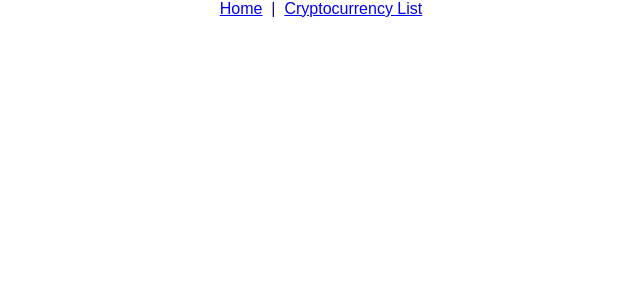
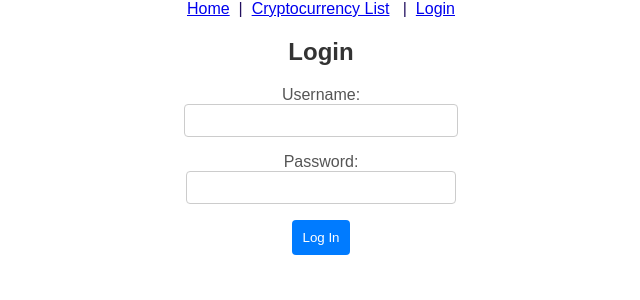
Before and after one commit to bayrichie707/CST438-Final-frontend, a React (Create React App) app in the folder my-react-app/: page /login in a window 1280 px wide. Shown: the top 300 px of the page, without its empty margins (319-959 px from the left). Built offline with nearby package versions, Linux system fonts and the light colour scheme.

Commit message:
Implemented login page, click coin name for coin description in cryptoList page

```diff
--- a/my-react-app/src/App.css
+++ b/my-react-app/src/App.css
@@ -44,40 +44,3 @@ body {
     transform: rotate(360deg);
   }
 }
-
-/* FetchCoins Table styling */
-/* .coin-table {
-  width: 100%;
-  border-collapse: collapse;
-  margin: 10px;
-}
-
-.coin-table th, .coin-table td {
-  border: 1;
-} */
-
-/* FetchCoins.css */
-
-/* Style the table */
-table {
-    width: 80%;
-    border-collapse: collapse;
-    margin: 0 auto;
-  }
-
-th, td {
-    border: 1px solid #060606;
-    padding: 8px;
-    text-align: center;
-  }
-
-th {
-    background-color: #f2f2f2;
-  }
-
-  /* Style the coin images */
-  .coin-image {
-    width: 32px;
-    height: 32px;
-    object-fit: cover;
-  }
--- a/my-react-app/src/App.js
+++ b/my-react-app/src/App.js
@@ -3,6 +3,7 @@ import './App.css';
 import {BrowserRouter, Routes, Route, Link} from 'react-router-dom';
 import CryptoList from './components/CryptoList';
 import Home from './components/Home';
+import Login from './components/Login';
 
 function App() {
   return (
@@ -27,13 +28,22 @@ function App() {
           <Link to="/">Home</Link>{' '}
           &nbsp;|&nbsp;&nbsp;
           <Link to="/cryptos">Cryptocurrency List</Link>{' '}
+          &nbsp; |&nbsp;&nbsp;
+          <Link to="/login">Login</Link>{' '}
           <Routes>
             <Route path="/" component={Home}/>
             <Route path="/cryptos" element={<CryptoList />} />
+            <Route path="/login" element={<Login />} />
           </Routes>
         </div>
       </BrowserRouter>
+      {/* <div>
+        <Login />
+      </div> */}
     </div>
+
+
+
 
 
   );
--- /dev/null
+++ b/my-react-app/src/Login.css
@@ -0,0 +1,59 @@
+/* src/components/Login.css */
+
+/* body {
+    font-family: 'Arial', sans-serif;
+    margin: 0;
+    padding: 0;
+    display: flex;
+    align-items: center;
+    justify-content: center;
+    height: 100vh;
+    background-color: #f4f4f4;
+  }
+
+  .login-container {
+    background-color: #fff;
+    box-shadow: 0px 0px 10px rgba(0, 0, 0, 0.1);
+    padding: 20px;
+    border-radius: 8px;
+    width: 300px;
+    text-align: center;
+  }
+   */
+  h2 {
+    color: #333;
+  }
+
+  form {
+    display: flex;
+    flex-direction: column;
+    align-items: center;
+  }
+
+  label {
+    margin-bottom: 8px;
+    color: #555;
+  }
+
+  input {
+    padding: 8px;
+    margin-bottom: 16px;
+    width: 100%;
+    box-sizing: border-box;
+    border: 1px solid #ccc;
+    border-radius: 4px;
+  }
+
+  button {
+    padding: 10px;
+    background-color: #007bff;
+    color: #fff;
+    border: none;
+    border-radius: 4px;
+    cursor: pointer;
+    transition: background-color 0.3s ease;
+  }
+
+  button:hover {
+    background-color: #0056b3;
+  }
--- /dev/null
+++ b/my-react-app/src/components/CoinDetails.js
@@ -0,0 +1,39 @@
+// CoinDetails.js
+import React, { useState, useEffect } from 'react';
+
+function CoinDetails({ coinId }) {
+  const [coinDetails, setCoinDetails] = useState({});
+  const [loading, setLoading] = useState(true);
+
+  useEffect(() => {
+    // Fetch detailed data for the selected coin
+    fetch(`https://api.coingecko.com/api/v3/coins/${coinId}`)
+      .then((response) => response.json())
+      .then((data) => {
+        setCoinDetails(data);
+        setLoading(false);
+        console.log(JSON.stringify(data));
+      })
+      .catch((error) => {
+        console.error('Error fetching coin details:', error);
+        setLoading(false);
+      });
+  }, [coinId]);
+
+  return (
+    <div>
+      {loading ? (
+        <p>Loading...</p>
+      ) : (
+        <div>
+          <h2>{coinDetails.name} ({coinDetails.symbol})</h2>
+          <p>Description: {coinDetails.description?.en || 'N/A'}</p>
+          <p>Market Cap: ${coinDetails.market_data?.marketcap?.usd || 'N/A'}</p>
+          {/* Add more details as needed */}
+        </div>
+      )}
+    </div>
+  );
+}
+
+export default CoinDetails;
--- a/my-react-app/src/components/FetchCoins.js
+++ b/my-react-app/src/components/FetchCoins.js
@@ -1,5 +1,7 @@
 import React, {useState, useEffect} from 'react';
-// import '../fetchCoins.css';
+import { Link, Route, Routes, useParams, useMatch } from 'react-router-dom';
+import '../fetchCoins.css';
+import CoinDetails from './CoinDetails';
 
 function FetchCoins() {
     const [data, setData] = useState([]);
@@ -20,13 +22,15 @@ function FetchCoins() {
         });
     }, []); // The empty array means this effect runs once, similar to componentDidMount
 
+    // const { path, url } = useMatch();
+
     return (
       <div>
         <h2>Data from API</h2>
         {loading ? (
           <p>Loading...</p>
         ) : (
-        <table>
+        <><table>
           <thead>
             <tr>
               <th>&nbsp;</th>
@@ -47,9 +51,10 @@ function FetchCoins() {
                 </td>
                 <td>{coin.market_cap_rank}</td>
                 <td>
-                    <a href={`/coin/${coin.id}`} style={{ textDecoration: 'underline' }}>
+                  {/* <Link to={`${url}/coin/${coin.id}`} style={{ textDecoration: 'underline' }}> */}
+                  <Link to={`https://api.coingecko.com/api/v3/coins/${coin.id}`} style={{ textDecoration: 'underline' }}>
                     {coin.name}
-                    </a>
+                  </Link>
                 </td>
                 <td>{coin.symbol}</td>
                 <td>${coin.current_price}</td>
@@ -60,6 +65,12 @@ function FetchCoins() {
             ))}
           </tbody>
         </table>
+        <Routes>
+          {/* <Route path={`${path}/coin/:coinId`}>
+            <CoinDetails />
+          </Route> */}
+        </Routes></>
+
         )}
       </div>
     );
--- /dev/null
+++ b/my-react-app/src/components/Login.js
@@ -0,0 +1,52 @@
+// src/components/Login.js
+import React, { useState } from 'react';
+import '../Login.css';
+
+function Login() {
+  const [username, setUsername] = useState('');
+  const [password, setPassword] = useState('');
+
+  const handleUsernameChange = (e) => {
+    setUsername(e.target.value);
+  };
+
+  const handlePasswordChange = (e) => {
+    setPassword(e.target.value);
+  };
+
+  const handleSubmit = (e) => {
+    e.preventDefault();
+    // Handle login logic here (e.g., sending data to a server or checking credentials)
+    console.log('Username:', username);
+    console.log('Password:', password);
+  };
+
+  return (
+    <div>
+      <h2>Login</h2>
+      <form onSubmit={handleSubmit}>
+        <div>
+          <label htmlFor="username">Username:</label>
+          <input
+            type="text"
+            id="username"
+            value={username}
+            onChange={handleUsernameChange}
+          />
+        </div>
+        <div>
+          <label htmlFor="password">Password:</label>
+          <input
+            type="password"
+            id="password"
+            value={password}
+            onChange={handlePasswordChange}
+          />
+        </div>
+        <button type="submit">Log In</button>
+      </form>
+    </div>
+  );
+}
+
+export default Login;
--- a/my-react-app/src/fetchCoins.css
+++ b/my-react-app/src/fetchCoins.css
@@ -1,25 +1,46 @@
 /* FetchCoins.css */
+.App {
+  text-align: center;
+}
+
+.App-header {
+  background-color: #282c34;
+  min-height: 100vh;
+  display: flex;
+  flex-direction: column;
+  align-items: center;
+  justify-content: center;
+  font-size: calc(10px + 2vmin);
+  color: white;
+}
+
+
+body {
+  box-sizing: border-box;
+  color: #220f5f;
+  font-family:  sans-serif;
+}
 
 /* Style the table */
-.coin-table {
+table {
     width: 100%;
     border-collapse: collapse;
     margin: 20px;
   }
 
-  .coin-table th, .coin-table td {
+th, td {
     border: 1px solid #060606;
     padding: 8px;
     text-align: center;
   }
 
-  .coin-table th {
+th {
     background-color: #f2f2f2;
   }
 
   /* Style the coin images */
-  .coin-image {
+  /* .coin-image {
     width: 32px;
     height: 32px;
     object-fit: cover;
-  }
+  } */
```
Lines whose indentation alone changed are shown as unchanged.
